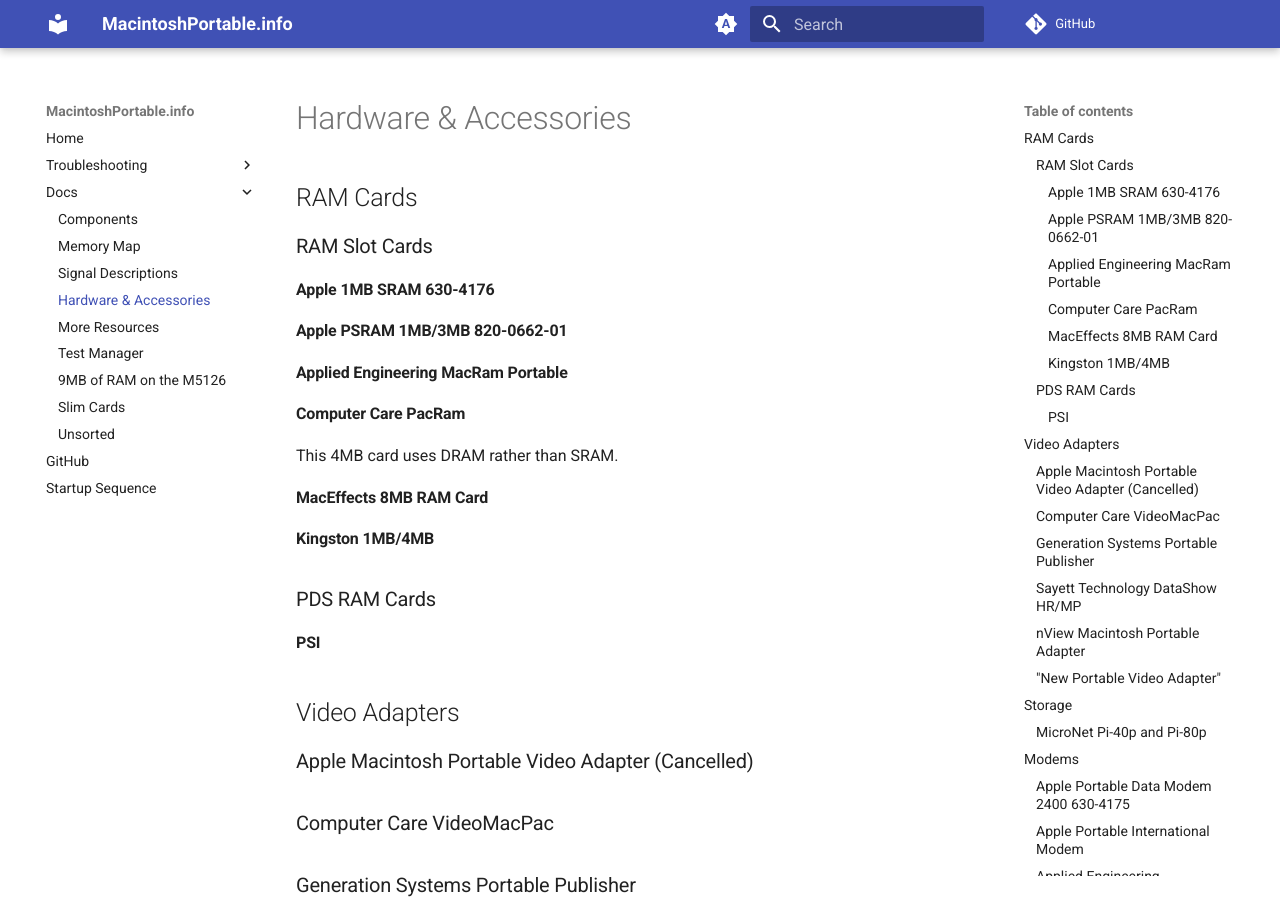
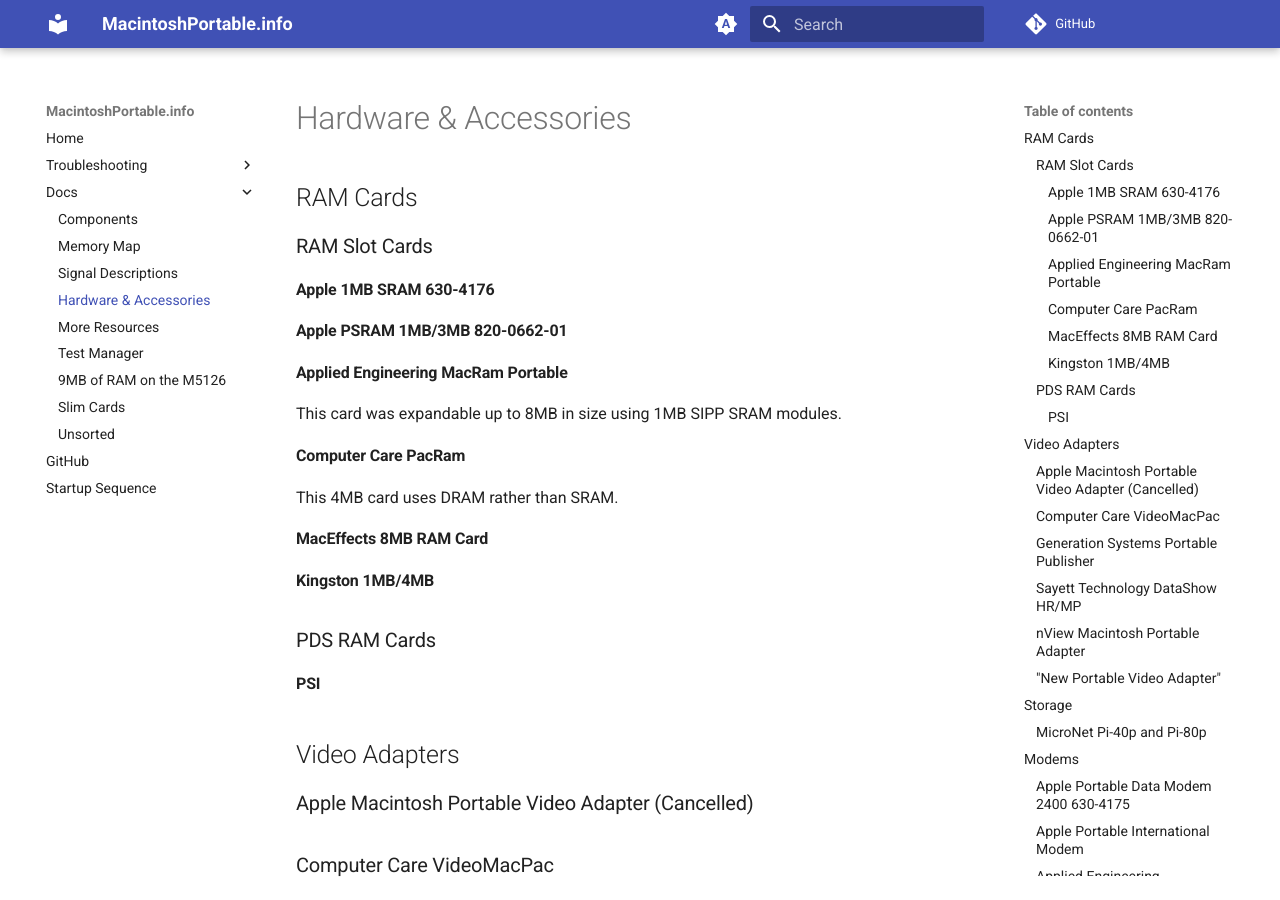
Before and after one commit to rezafouladian/MacintoshPortable, an MkDocs documentation site: the page built from docs/HardwareAndAccessories.md, in a window 1280 px wide and 900 px high. Built offline with MkDocs 1.6.1 and Material for MkDocs 9.7.7, drawn with Linux system fonts in a browser that asks for light colours; comment, search, counter and statistics services are not loaded.

Commit message:
Add card details

```diff
--- a/docs/HardwareAndAccessories.md
+++ b/docs/HardwareAndAccessories.md
@@ -6,6 +6,8 @@
 #### Apple PSRAM 1MB/3MB 820-0662-01
 
 #### Applied Engineering MacRam Portable
+
+This card was expandable up to 8MB in size using 1MB SIPP SRAM modules.
 
 #### Computer Care PacRam
 This 4MB card uses DRAM rather than SRAM.
```
